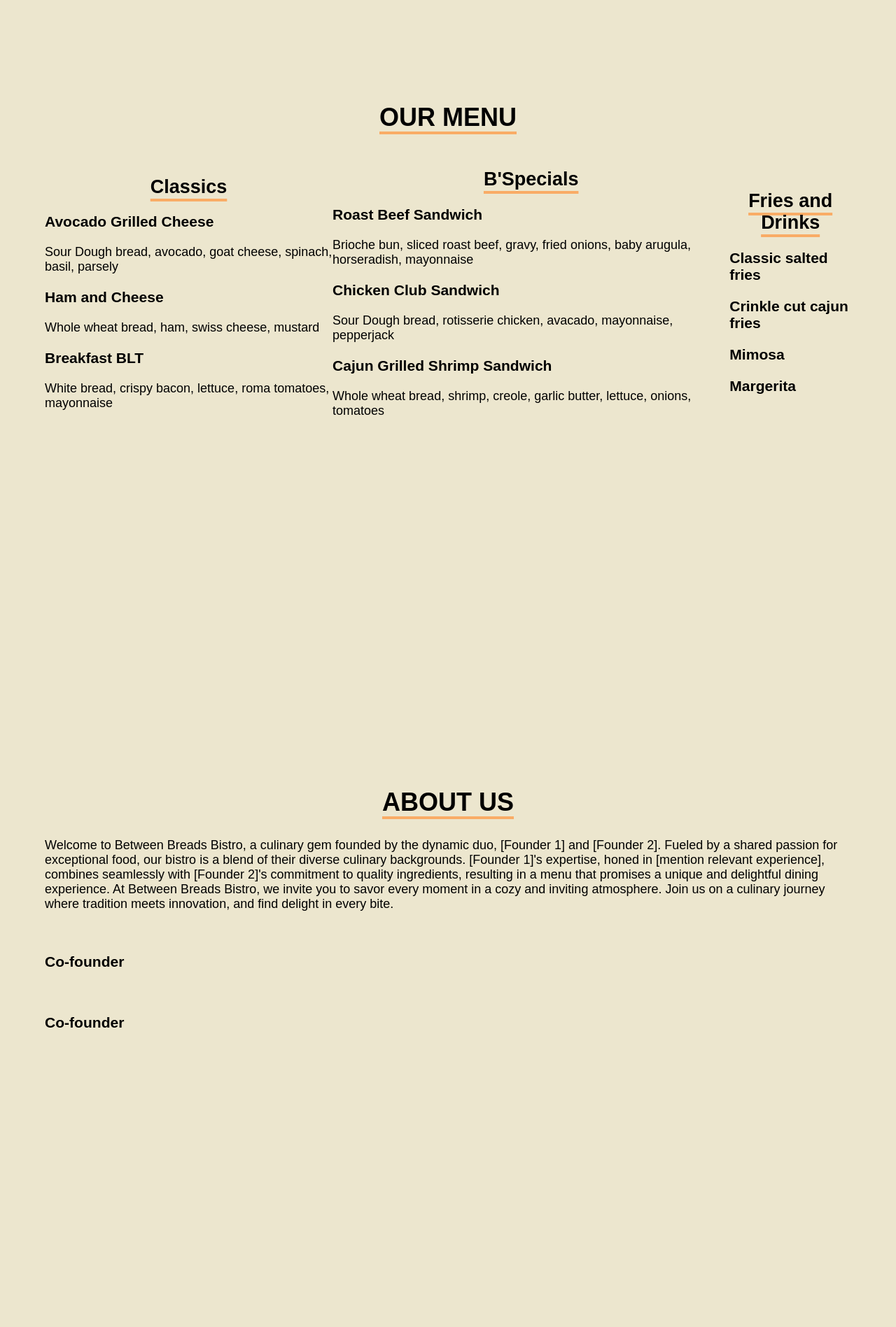
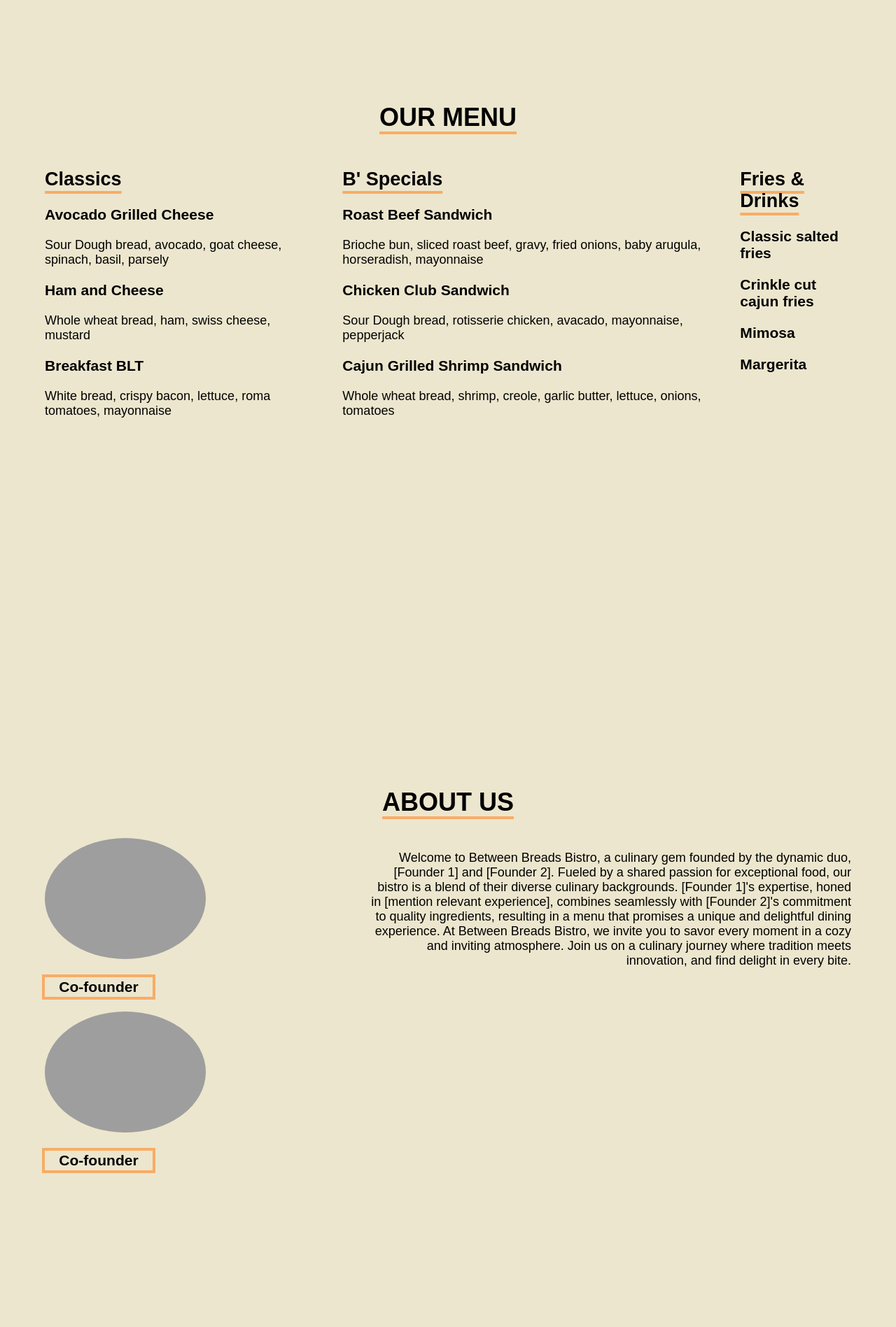
Before and after one commit to BeulaEvangelin/WD_Personal, a PHP site: page / in a window 1280 px wide. Shown: the part 797-2694 px from the top of the page at 70% size. Run offline with PHP 8.4, Linux system fonts and the light colour scheme; some web fonts are replaced; grey boxes are pictures that could not be loaded.

Commit message:
about us styling

```diff
--- a/index.html
+++ b/index.html
@@ -60,7 +60,7 @@
           </li>
         </ul>
         <ul>
-          <li><h2>B'Specials</h2></li>
+          <li><h2>B' Specials</h2></li>
           <li>
             <h3>Roast Beef Sandwich</h3>
             <p>
@@ -84,7 +84,7 @@
           </li>
         </ul>
         <ul>
-          <li><h2>Fries and Drinks</h2></li>
+          <li><h2>Fries & Drinks</h2></li>
           <li><h3>Classic salted fries</h3></li>
           <li><h3>Crinkle cut cajun fries</h3></li>
           <li><h3>Mimosa</h3></li>
@@ -107,10 +107,10 @@
         culinary journey where tradition meets innovation, and find delight in
         every bite.
       </p>
-      <img src="" />
-      <h3>Co-founder</h3>
-      <img src="" />
-      <h3>Co-founder</h3>
+      <img src="Assets/cf.png" />
+      <h3 class="coFounder">Co-founder</h3>
+      <img src="Assets/cf2.png" />
+      <h3 class="coFounder">Co-founder</h3>
     </section>
 
     <section class="order-section" id="order">
--- a/main2.css
+++ b/main2.css
@@ -85,8 +85,12 @@ h1{
 
 .menu-container{
     display: flex;
-    justify-content: space-between;
-    align-items: center;
+    flex-direction: row;
+    justify-content: center;
+    align-items: top;
+    align-content: space-around;
+	column-gap:50px;
+
 }
 
 .menu-container ul{
@@ -96,10 +100,29 @@ h1{
 }
 
 .menu-container ul li h2{
-    text-align: center;
-    text-align: center;
+    text-align: left;
     text-decoration-line: underline;
     text-decoration-color: #F9AC66;
     text-decoration-thickness: 4px;
     text-underline-offset: 8px;
 }
+
+.about-section p{
+    text-align: right;
+    width: 60%;
+    float: right;
+}
+
+.about-section img{
+    width: 20%;
+    height: auto;
+    border-radius: 50%;
+}
+
+.coFounder{
+    outline: #F9AC66 solid 4px;
+    margin: 1;
+    padding: 2px;
+    text-align: center;
+    width: 150px;
+}
```
Also changed, not shown: 2 other files.
